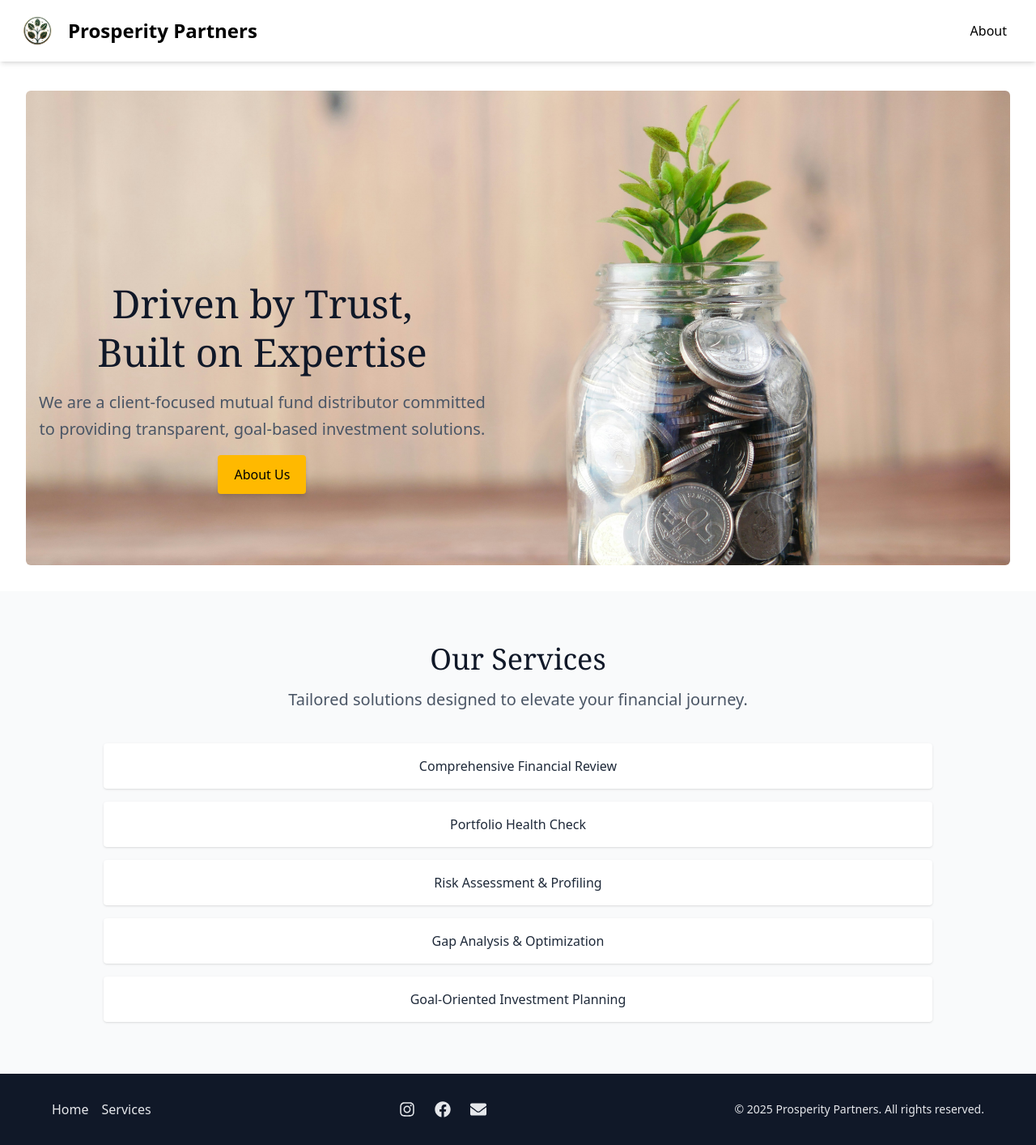
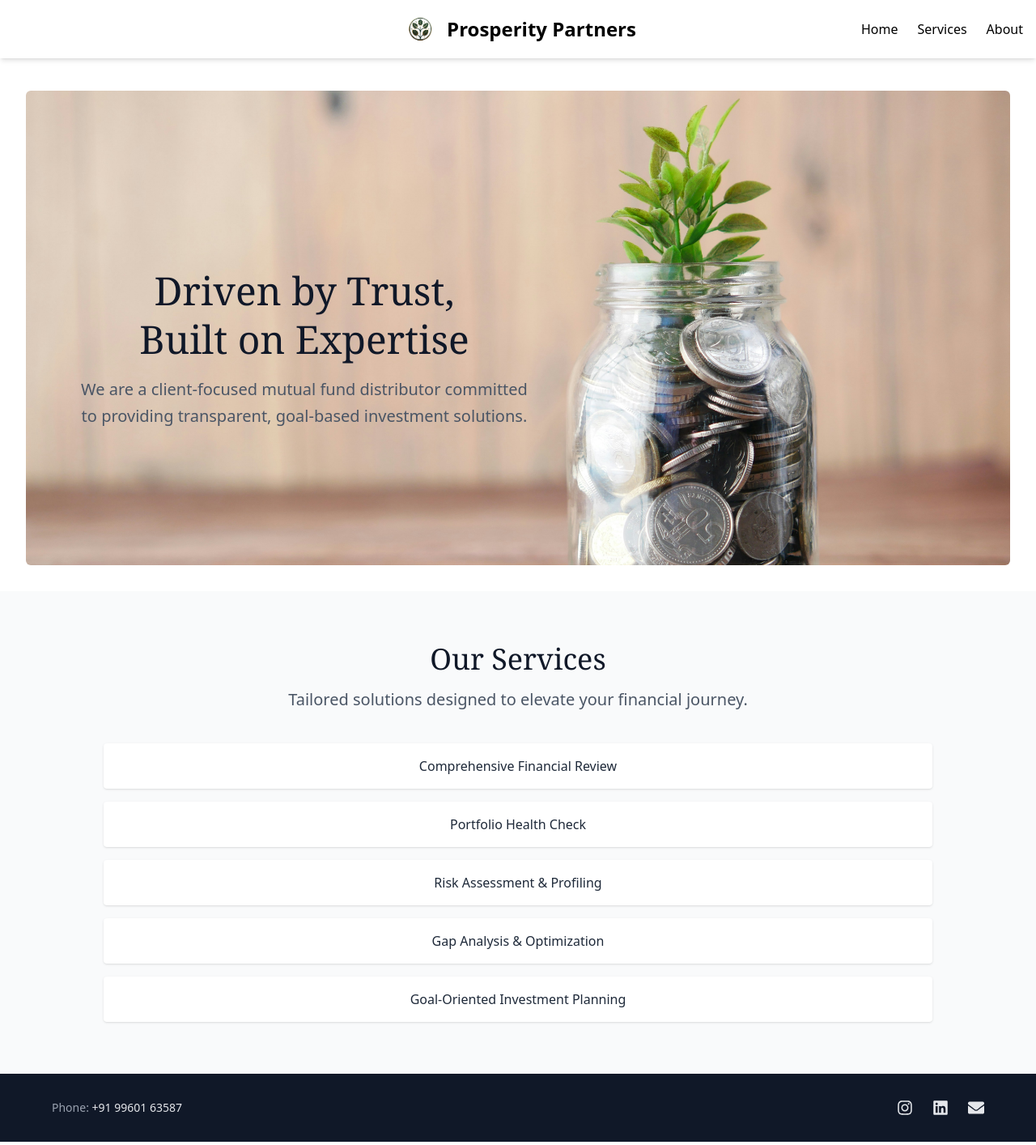
Before and after one commit to face-usp/Prosperity_partner, a React (Vite) app: page / in a window 1280 px wide. Shown: the whole page at 81% size. Built offline with nearby package versions, Linux system fonts and the light colour scheme.

Commit message:
fix: site improvised

```diff
--- a/src/App.jsx
+++ b/src/App.jsx
@@ -8,9 +8,15 @@ const App = () => {
   return (
     <div>
       <Navbar />
-      <Home />
-      <Service />
-      <Footer />
+      <div id="home">
+        <Home />
+      </div>
+      <div id="services">
+        <Service />
+      </div>
+      <div id="about">
+        <Footer />
+      </div>
     </div>
   );
 };
--- a/src/components/Footer/Footer.jsx
+++ b/src/components/Footer/Footer.jsx
@@ -1,24 +1,19 @@
 import React from "react";
-import { FaInstagram, FaFacebook, FaEnvelope } from "react-icons/fa";
+import { FaInstagram, FaEnvelope, FaLinkedin } from "react-icons/fa";
 
 const Footer = () => {
   return (
     <footer className="bg-gray-900 text-gray-200 py-8 px-6">
       <div className="max-w-6xl mx-auto flex flex-col sm:flex-row justify-between items-center">
-        {/* Left: Navigation Links */}
-        <div className="mb-4 sm:mb-0 text-center sm:text-left">
-          <a href="#home" className="mr-4 hover:underline">
-            Home
-          </a>
-          <a href="#services" className="hover:underline">
-            Services
-          </a>
+        <div className="text-center sm:text-left">
+          <p className="text-sm text-gray-400">
+            Phone: <span className="text-gray-200">+91 99601 63587</span>
+          </p>
         </div>
 
-        {/* Center: Social Icons */}
-        <div className="flex space-x-6">
+        <div className="flex space-x-6 mt-4 sm:mt-0">
           <a
-            href="https://www.instagram.com/"
+            href="https://www.instagram.com/prosperitypartners09?igsh=MXYwZWdydnNxcHZmNg=="
             target="_blank"
             rel="noopener noreferrer"
             className="hover:text-pink-500 transition"
@@ -26,25 +21,19 @@ const Footer = () => {
             <FaInstagram size={20} />
           </a>
           <a
-            href="https://www.facebook.com/"
+            href="https://www.linkedin.com/in/deepak-shah-investment-planning/"
             target="_blank"
             rel="noopener noreferrer"
             className="hover:text-blue-500 transition"
           >
-            <FaFacebook size={20} />
+            <FaLinkedin size={20} />
           </a>
           <a
-            href="mailto:prosperitypartners@example.com"
+            href="mailto:prosperitypartners@gmail.com"
             className="hover:text-red-400 transition"
           >
             <FaEnvelope size={20} />
           </a>
-        </div>
-
-        {/* Right: Copyright */}
-        <div className="mt-4 sm:mt-0 text-sm text-center sm:text-right">
-          &copy; {new Date().getFullYear()} Prosperity Partners. All rights
-          reserved.
         </div>
       </div>
     </footer>
--- a/src/components/Home/Home.jsx
+++ b/src/components/Home/Home.jsx
@@ -10,7 +10,7 @@ const Home = () => {
           alt="Background"
           className="w-full h-full object-cover rounded-md"
         />
-        <div className="absolute bottom-30 left-12">
+        <div className="absolute bottom-50 left-25">
           <div className="flex flex-col items-center justify-center text-center space-y-4">
             <h2 className="text-3xl sm:text-4xl md:text-5xl font-serif text-gray-900 leading-tight max-w-3xl">
               Driven by Trust,
@@ -23,10 +23,6 @@ const Home = () => {
               <br />
               to providing transparent, goal-based investment solutions.
             </p>
-
-            <button className="bg-amber-400 text-black px-5 py-3 text-sm sm:text-base rounded shadow-md hover:bg-amber-200 transition">
-              About Us
-            </button>
           </div>
         </div>
       </div>
--- a/src/components/Navbar/Navbar.jsx
+++ b/src/components/Navbar/Navbar.jsx
@@ -6,16 +6,30 @@ const Navbar = () => {
     <div className="relative">
       {/* Navbar stays on top */}
       <div className="fixed top-0 left-0 w-full bg-white z-20 shadow-md">
-        <div className="flex items-center justify-between px-4 py-2">
-          <a href="#" className="flex items-center gap-2">
-            <img src={logoBg} alt="Logo" className="h-[60px] w-[60px]" />
-            <h1 className="font-bold text-xl sm:text-2xl">
+        <div className="flex items-center justify-between px-4 py-4 sm:py-6">
+          {/* Centered logo + title */}
+          <a
+            href="#"
+            className="flex items-center gap-2 sm:absolute sm:left-1/2 sm:transform sm:-translate-x-1/2"
+          >
+            <img src={logoBg} alt="Logo" className="h-[50px] w-[50px]" />
+            <h1 className="font-bold text-lg sm:text-2xl whitespace-nowrap">
               Prosperity Partners
             </h1>
           </a>
-          <a href="#" className="right-0 mr-5">
-            About
-          </a>
+
+          {/* Right nav links */}
+          <div className="ml-auto flex items-center gap-6 text-sm sm:text-base font-medium">
+            <a href="#home" className="hover:text-amber-600 transition">
+              Home
+            </a>
+            <a href="#services" className="hover:text-amber-600 transition">
+              Services
+            </a>
+            <a href="#about" className="hover:text-amber-600 transition">
+              About
+            </a>
+          </div>
         </div>
       </div>
     </div>
--- a/src/index.css
+++ b/src/index.css
@@ -1 +1,5 @@
 @import "tailwindcss";
+
+html {
+    scroll-behavior: smooth;
+  }
```
